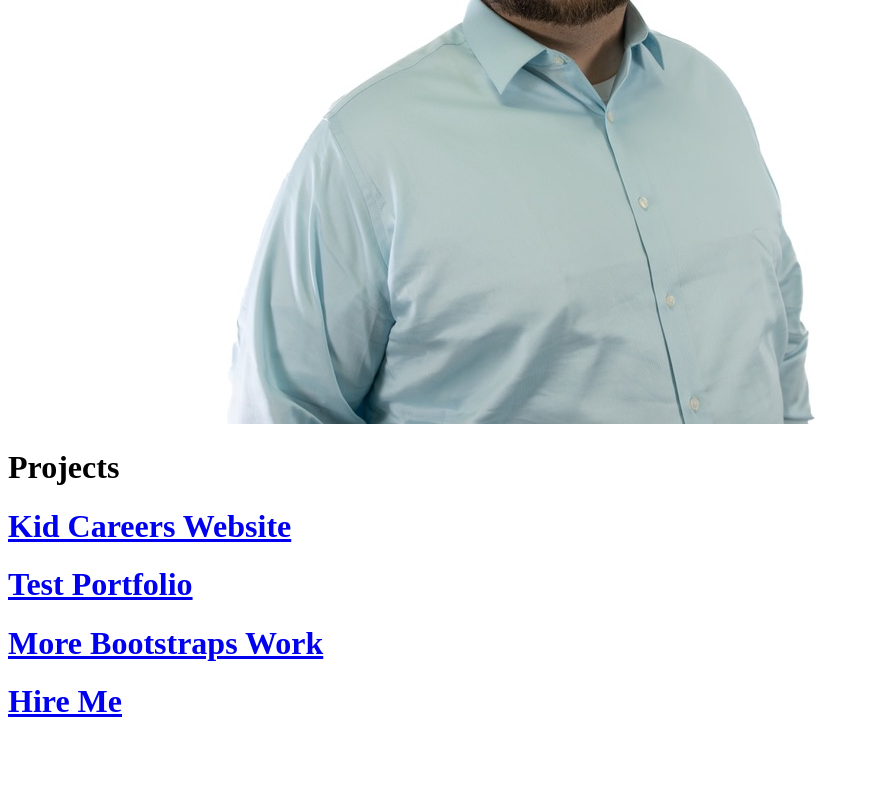
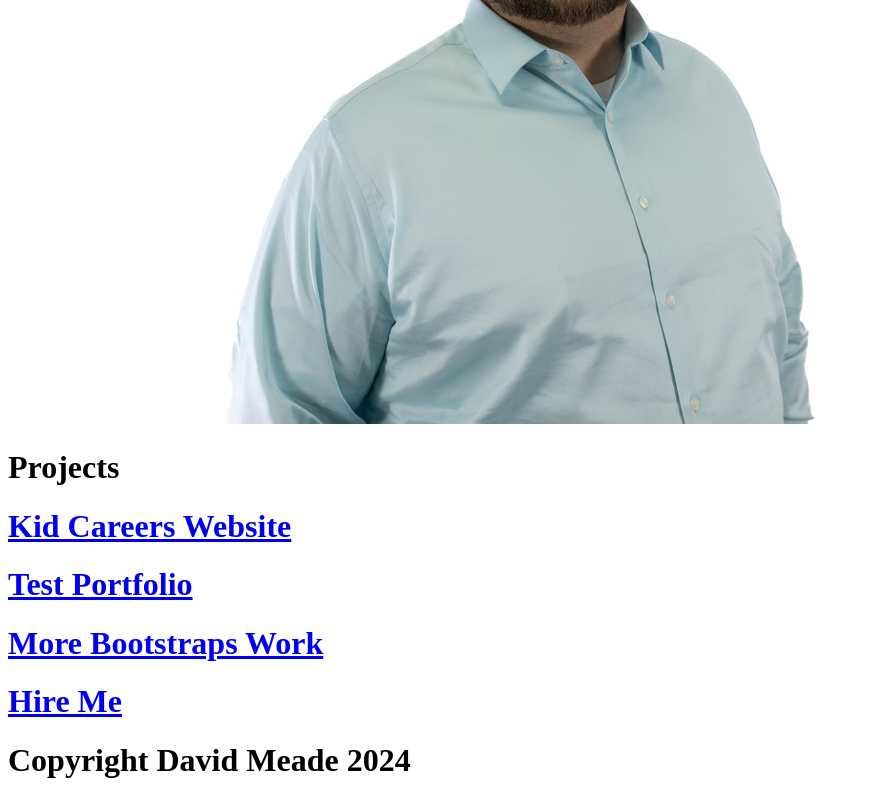
Before and after one commit to thilandrios/html-portfolio, a plain HTML site: page index.html in a window 1280 px wide. Shown: the part 308-1108 px from the top of the page, without its empty margins (0-870 px from the left). Before the commit the page ends 1050 px from the top, so only its background shows below. Drawn offline with Linux system fonts and the light colour scheme.

Commit message:
Update index.html

```diff
--- a/index.html
+++ b/index.html
@@ -15,4 +15,7 @@
 
 
     </body>
+    <foot>
+        <h1>Copyright David Meade 2024</h1>
+    </foot>
 </html>
```
